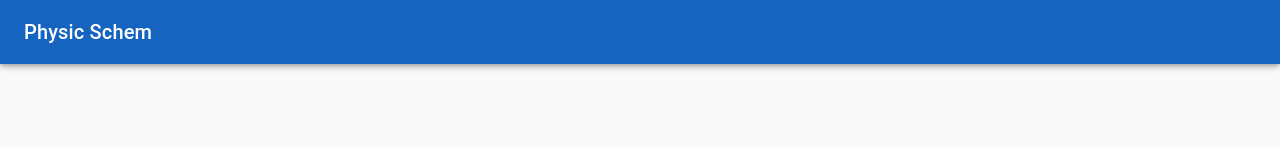
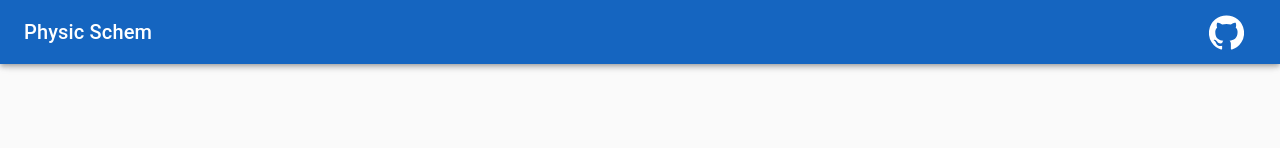
Before and after one commit to alexfauquette/physic-shem, a React (Create React App) app: page /#/ in a window 1280 px wide. Shown: the top 148 px of the page. Built offline with nearby package versions, Linux system fonts and the light colour scheme.

Commit message:
add a link to my github

```diff
--- a/src/pages/Home.js
+++ b/src/pages/Home.js
@@ -11,6 +11,9 @@ import Typography from "@material-ui/core/Typography";
 
 import { makeStyles } from "@material-ui/core/styles";
 import CssBaseline from "@material-ui/core/CssBaseline";
+import IconButton from "@material-ui/core/IconButton";
+
+import GitHubIcon from "@material-ui/icons/GitHub";
 
 const useStyles = makeStyles((theme) => ({
   appBar: {
@@ -71,6 +74,12 @@ const Home = () => {
           <Typography variant="h6" noWrap>
             Physic Schem
           </Typography>
+          <IconButton
+            component="a"
+            href={"https://github.com/alexfauquette/physic-shem"}
+          >
+            <GitHubIcon style={{ color: "white" }} fontSize="large" />
+          </IconButton>
         </Toolbar>
       </AppBar>
       <div className={classes.header}>
```
